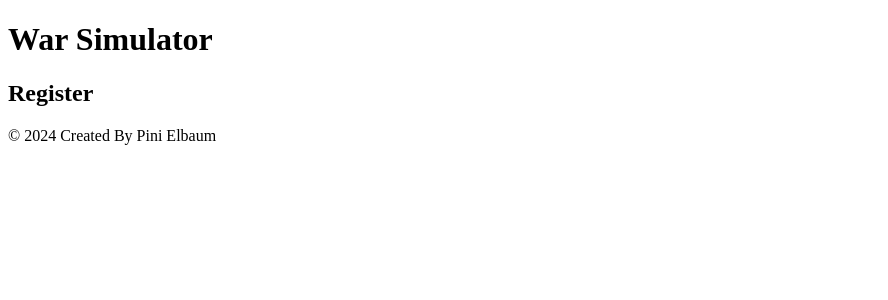
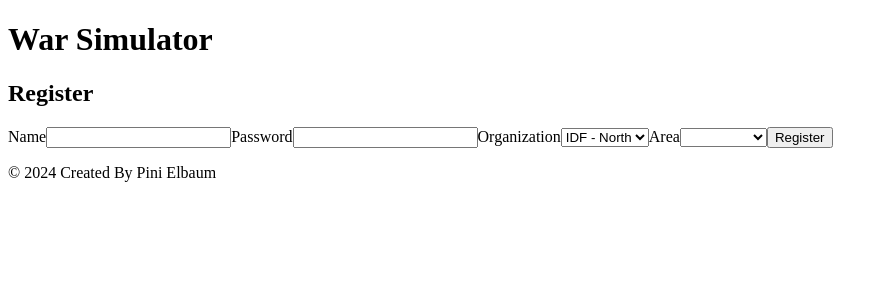
Before and after one commit to Pinchas-Elbaum/Full-stack-final-project-13-11-2024, a React (Vite) app in the folder Full stack final project/frontend/: page /register in a window 1280 px wide. Shown: the top 300 px of the page, without its empty margins (0-888 px from the left). Built offline with nearby package versions, Linux system fonts and the light colour scheme.

Commit message:
frontend - actual registration through the register page, snakebar pop-up was the registration successful

```diff
--- a/Full stack final project/frontend/src/appComponents/Register.tsx
+++ b/Full stack final project/frontend/src/appComponents/Register.tsx
@@ -1,8 +1,95 @@
+import { useContext, useRef } from "react";
+import { IUser } from "../types/Types";
+import axios from "axios";
+import { SnackbarContext } from "../providers/SnakeBarProvider";
+import { useNavigate } from "react-router-dom";
 
 const Register = () => {
+
+  const { message, isOpen, showSnackbar, hideSnackbar } = useContext(SnackbarContext)!
+
+  const nameRef = useRef<HTMLInputElement>(null);
+  const passwordRef = useRef<HTMLInputElement>(null);
+  const organizationRef = useRef<HTMLSelectElement>(null);
+  const arearef = useRef<HTMLSelectElement>(null);
+
+  const organizations = ["IDF - North", "Hezbollah", "Hamas", "IRGC", "Houthis"];
+  const areas = ["North", "South", "Center", "West Bank"];
+
+  const navigat = useNavigate();
+
+  const submitHeandler = (e: React.FormEvent<HTMLFormElement>) => {
+    e.preventDefault();
+
+    const user: IUser = {
+      name: nameRef.current!.value,
+      password: passwordRef.current!.value,
+      organization: organizationRef.current!.value,
+      area: arearef.current!.value
+    };
+
+    nameRef.current!.value = "";
+    passwordRef.current!.value = "";
+    organizationRef.current!.value = "";
+    arearef.current!.value = "";
+
+    try {
+      axios.post("http://localhost:3300/auth/register", user);
+      showSnackbar('User added successfully!!');
+
+      setTimeout(() => {
+        hideSnackbar();
+        navigat('/register');
+      }, 2000);
+    }
+
+    catch (err) {
+      console.log(err);
+    }
+  }
+
+
   return (
+
     <div>
-        <h2>Register</h2>
+
+      <h2>Register</h2>
+
+      <form onSubmit={submitHeandler}>
+        <label htmlFor="name">Name</label>
+        <input type="text" id="name" ref={nameRef} />
+        <label htmlFor="password">Password</label>
+        <input type="password" id="password" ref={passwordRef} />
+
+        <label htmlFor="organization">Organization</label>
+        <select id="organization" ref={organizationRef}>
+          {organizations.map((organization) => (
+            <option key={organization} value={organization}>
+              {organization}
+            </option>
+          ))}
+        </select>
+
+        <label htmlFor="area">Area</label>
+        <select id="area" ref={arearef}>
+          <option value=""></option>
+          {areas.map((area) => (
+            <option key={area} value={area}>
+              {area}
+            </option>
+          ))}
+        </select>
+
+        <button type="submit">Register</button>
+
+      </form>
+
+      {isOpen && (
+        <div className="snackbar">
+          {message}
+        </div>
+      )}
+
     </div>
   )
 }
--- a/Full stack final project/frontend/src/types/Types.ts
+++ b/Full stack final project/frontend/src/types/Types.ts
@@ -3,5 +3,4 @@ export interface IUser {
   password: string;
   organization: string;
   area?: string;
-  budget: number
 }
```
Also changed, not shown: 1 other file (tests, documents, lock files or other folders).
